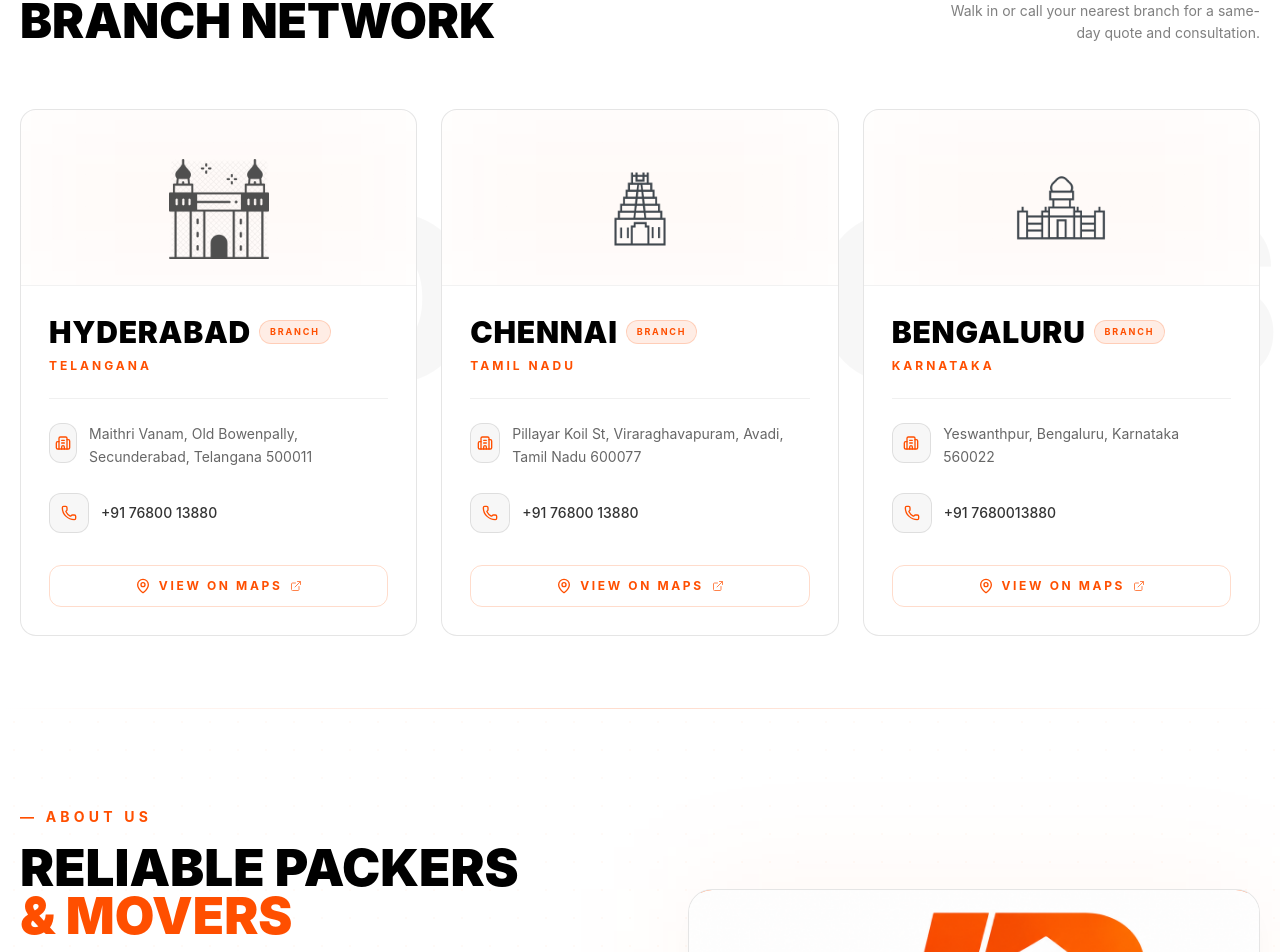
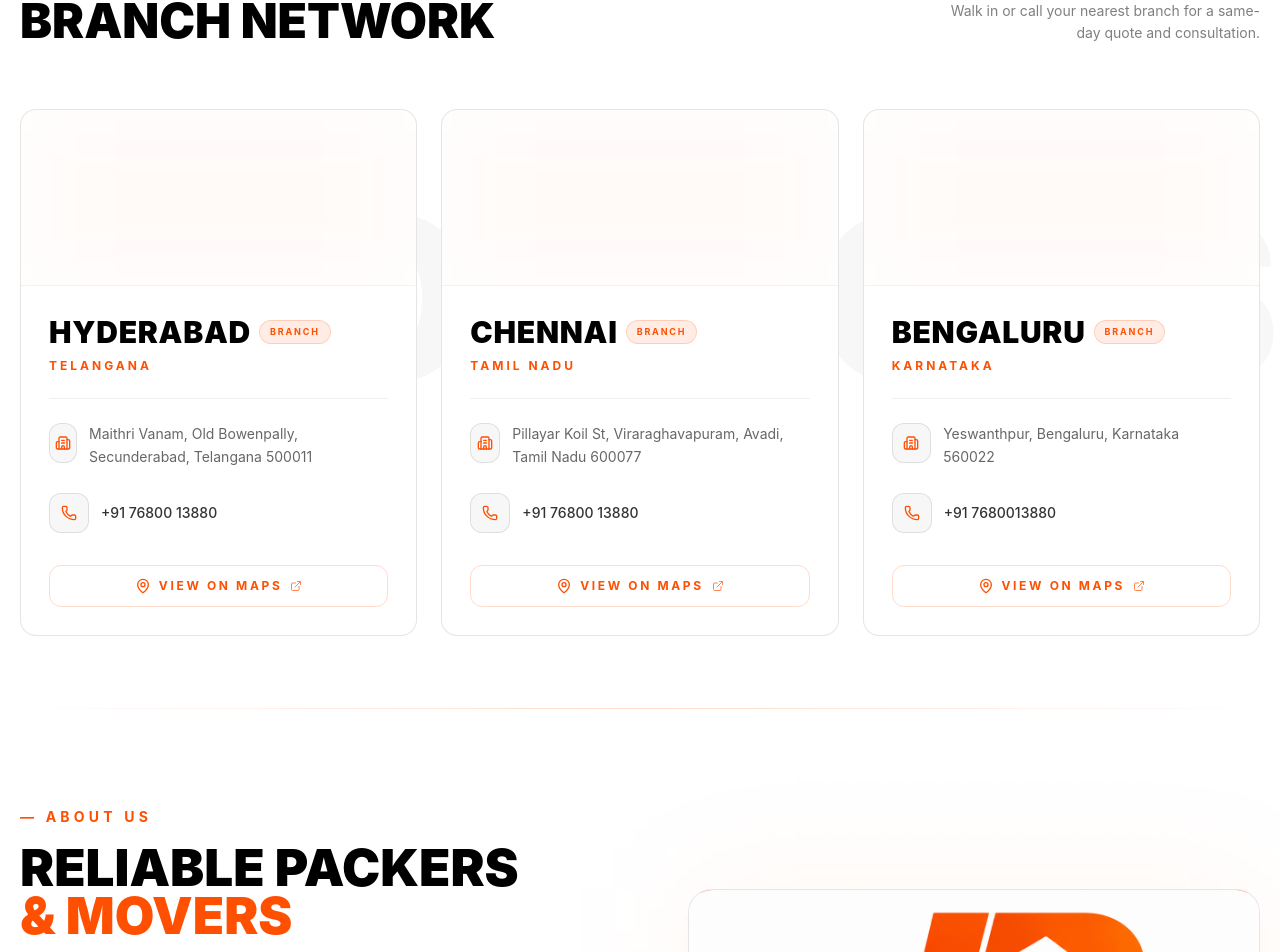
Before and after one commit to Amarnath43/Janvi-Packers-and-Movers, a Next.js app: page / in a window 1280 px wide. Shown: the part 2964-3916 px from the top of the page. Built offline with nearby package versions, Linux system fonts and the light colour scheme; no server answers.

Commit message:
fix: removed minor bug

```diff
--- a/components/home/Branches.tsx
+++ b/components/home/Branches.tsx
@@ -89,10 +89,7 @@ function BranchCard({
         {/* SOFT GLOW */}
         <div className="absolute inset-0 bg-[#FF4F00]/[0.03] blur-3xl" />
 
-        {/* SVG */}
-        <div className="relative z-10 h-28 w-full text-black flex items-center justify-center">
-         <Image src={SVG} alt={branch.landmark} width={100} height={100} />
-        </div>
+
 
 
       </div>
```
